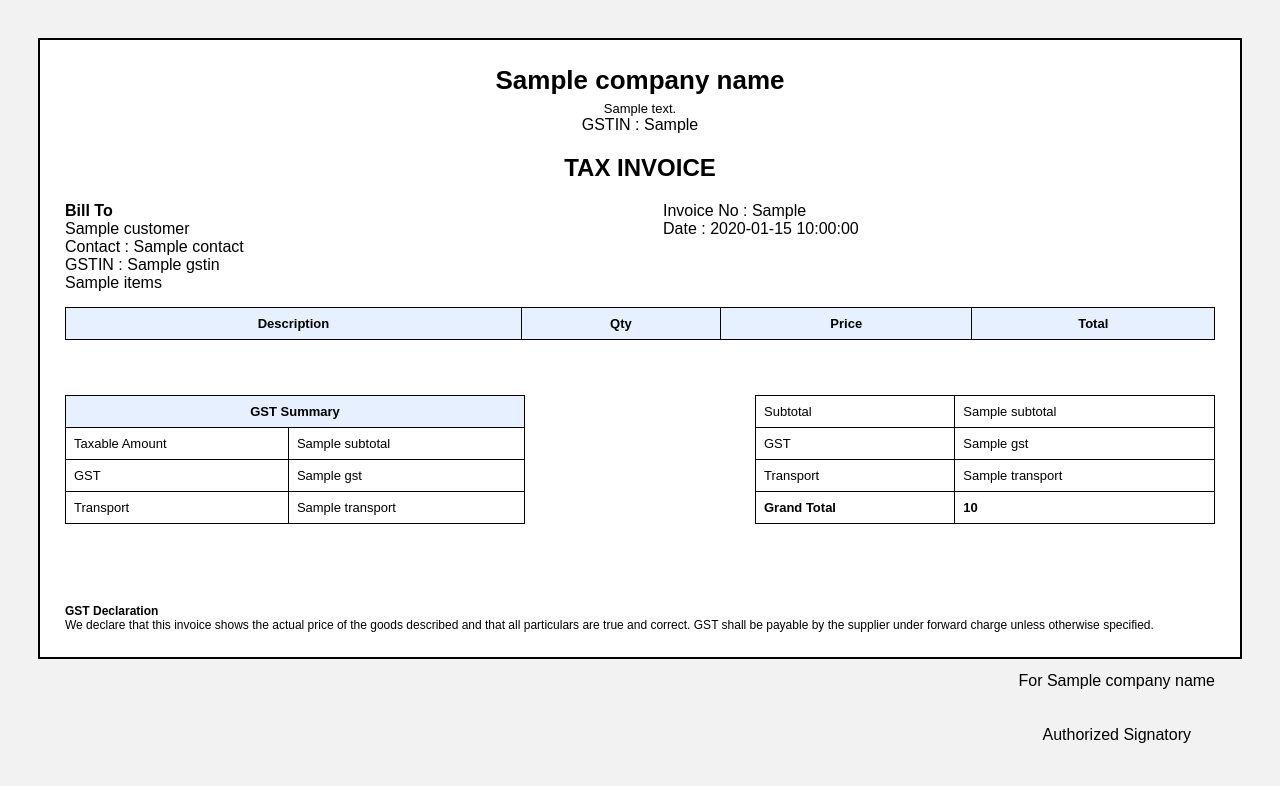
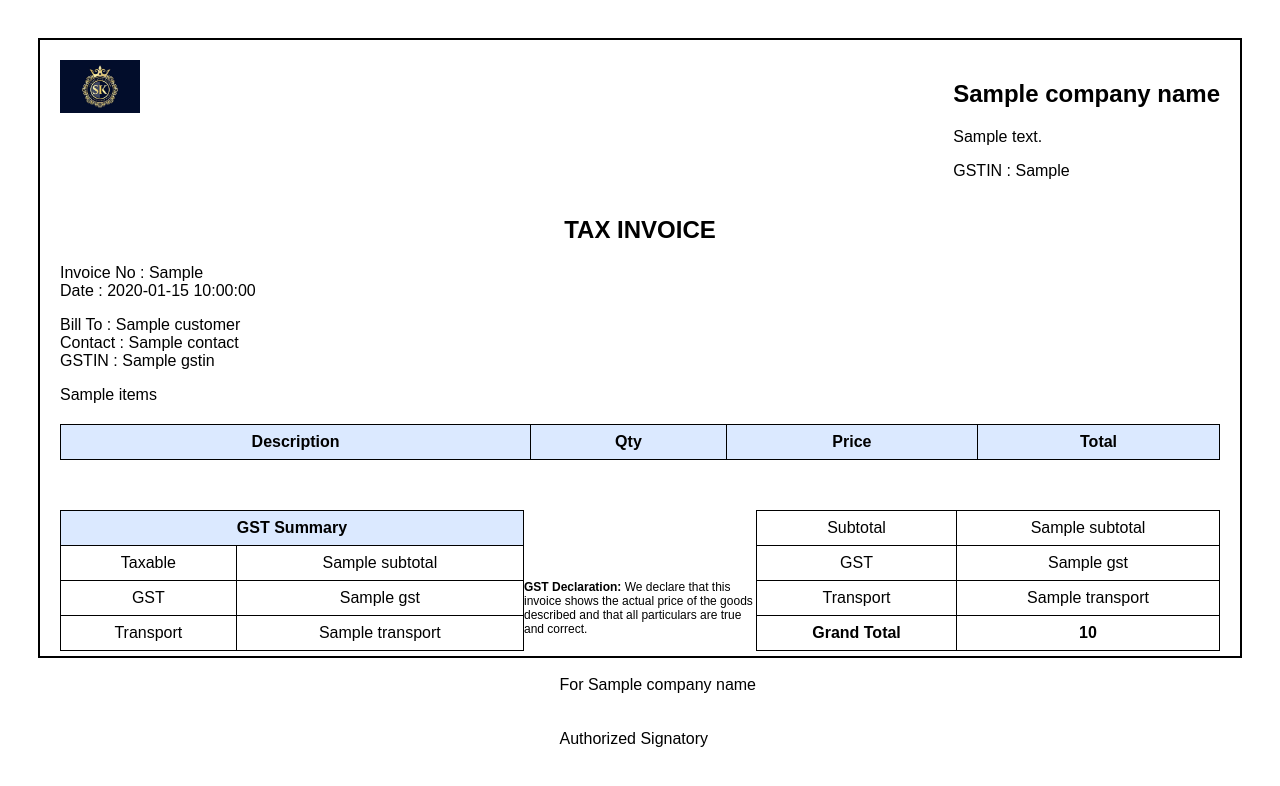
Before and after one commit to suchitra2019-sudo/Gen-al-tool, a Python web app: template templates/invoice.html in a window 1280 px wide. Shown: the top 786 px of the page. Run offline with Jinja, Linux system fonts and the light colour scheme; the template is opened without the code that fills it: most values are stand-ins (such as "Sample title", 1, 10 or a date in 2020); lists and menus that the app fills with data are empty.

Commit message:
Update invoice.html

```diff
--- a/templates/invoice.html
+++ b/templates/invoice.html
@@ -5,78 +5,60 @@
 <style>
 
 body{
-font-family: Arial, Helvetica, sans-serif;
+font-family:Arial;
 padding:30px;
-background:#f2f2f2;
 }
 
 .invoice-box{
-background:white;
-padding:25px;
-border:2px solid #000;
+border:2px solid black;
+padding:20px;
 }
 
 .header{
-text-align:center;
-margin-bottom:20px;
+display:flex;
+justify-content:space-between;
 }
 
-.company{
-font-size:26px;
-font-weight:bold;
-}
-
-.address{
-font-size:13px;
-margin-top:5px;
-}
-
-.row{
-display:flex;
-justify-content:space-between;
-margin-top:20px;
-}
-
-.section{
-width:48%;
+.logo{
+width:80px;
 }
 
 table{
 width:100%;
 border-collapse:collapse;
-margin-top:15px;
+margin-top:20px;
 }
 
 th,td{
-border:1px solid #000;
+border:1px solid black;
 padding:8px;
-font-size:13px;
+text-align:center;
 }
 
 th{
-background:#e6f0ff;
+background:#dbe9ff;
 }
 
-.total-table{
+.summary{
+margin-top:30px;
 width:40%;
 float:right;
-margin-top:20px;
 }
 
 .gst-summary{
+margin-top:30px;
 width:40%;
-margin-top:20px;
+float:left;
 }
 
 .footer{
-margin-top:80px;
+margin-top:120px;
 font-size:12px;
 }
 
 .signature{
 float:right;
 margin-top:40px;
-text-align:center;
 }
 
 </style>
@@ -89,89 +71,115 @@ text-align:center;
 
 <div class="header">
 
-<div class="company">{{company_name}}</div>
-<div class="address">{{company_address}}</div>
-<div>GSTIN : {{company_gst}}</div>
-<h2>TAX INVOICE</h2>
-</div>
-<div class="row">
-
-<div class="section">
-<b>Bill To</b><br>
-{{customer}}<br>
-Contact : {{contact}}<br>
-GSTIN : {{gstin}}
+<div>
+<img src="logo.png" class="logo">
 </div>
 
-<div class="section">
-Invoice No : {{invoice_no}}<br>
+<div>
+<h2>{{company_name}}</h2>
+<p>{{company_address}}</p>
+<p>GSTIN : {{company_gst}}</p>
+</div>
+
+</div>
+
+<h2 style="text-align:center;">TAX INVOICE</h2>
+
+<p>
+Invoice No : {{invoice_no}} <br>
 Date : {{date}}
-</div>
-</div>
+</p>
+
+<p>
+Bill To : {{customer}} <br>
+Contact : {{contact}} <br>
+GSTIN : {{gstin}}
+</p>
+
 <table>
+
 <tr>
 <th>Description</th>
 <th>Qty</th>
 <th>Price</th>
 <th>Total</th>
 </tr>
+
 {{items}}
+
 </table>
 
-<div class="row">
 <div class="gst-summary">
+
 <table>
+
 <tr>
 <th colspan="2">GST Summary</th>
 </tr>
+
 <tr>
-<td>Taxable Amount</td>
+<td>Taxable</td>
 <td>{{subtotal}}</td>
 </tr>
+
 <tr>
 <td>GST</td>
 <td>{{gst}}</td>
 </tr>
+
 <tr>
 <td>Transport</td>
 <td>{{transport}}</td>
 </tr>
+
 </table>
+
 </div>
-<div class="total-table">
+
+<div class="summary">
+
 <table>
+
 <tr>
 <td>Subtotal</td>
 <td>{{subtotal}}</td>
 </tr>
+
 <tr>
 <td>GST</td>
 <td>{{gst}}</td>
 </tr>
+
 <tr>
 <td>Transport</td>
 <td>{{transport}}</td>
 </tr>
+
 <tr>
 <td><b>Grand Total</b></td>
 <td><b>{{total}}</b></td>
 </tr>
+
 </table>
 
 </div>
-</div>
 
 <div class="footer">
-<b>GST Declaration</b><br>
+
+<b>GST Declaration:</b>
 We declare that this invoice shows the actual price of the goods described and that all particulars are true and correct.
-GST shall be payable by the supplier under forward charge unless otherwise specified.
+
 </div>
 
 <div class="signature">
+
 For {{company_name}} <br><br><br>
+
 Authorized Signatory
+
 </div>
 
 </div>
+
 </body>
 </html>
```
